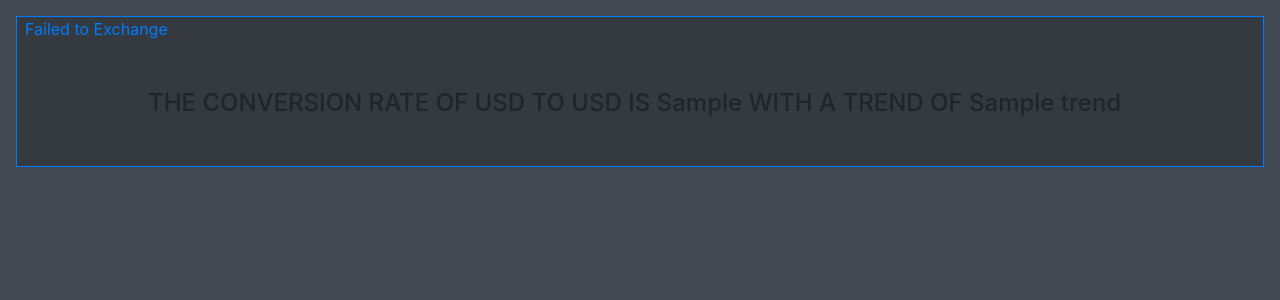
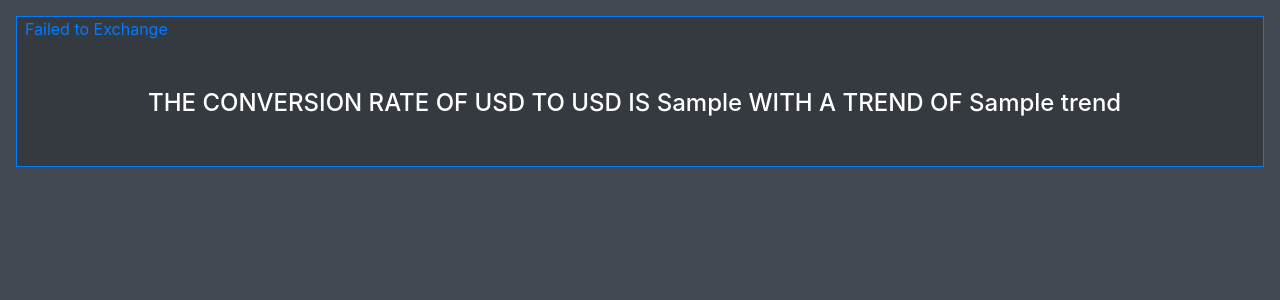
Before and after one commit to Gogeruk/junior_php_dev_OpenTag_test_task_mykyta_korsikov, a Symfony app: template app/templates/currency_exchange/display_new_exchange_result.html.twig in a window 1280 px wide. Shown: the top 300 px of the page. Run offline with Twig, Linux system fonts and the light colour scheme; the template is opened without the code that fills it: most values are stand-ins (such as "Sample title", 1, 10 or a date in 2020); some libraries are stand-ins or nearby versions.

Commit message:
white text on result

```diff
--- a/app/templates/currency_exchange/display_new_exchange_result.html.twig
+++ b/app/templates/currency_exchange/display_new_exchange_result.html.twig
@@ -6,7 +6,7 @@
     <div class="container mb-3">
         <div class="row m-3">
             <div class="col-sm m-3">
-                <h4 class="m-3">
+                <h4 class="m-3 text-white">
                     THE CONVERSION RATE OF
                     {{ currencyConversion.currencyConversionFrom }}
                     TO
```
